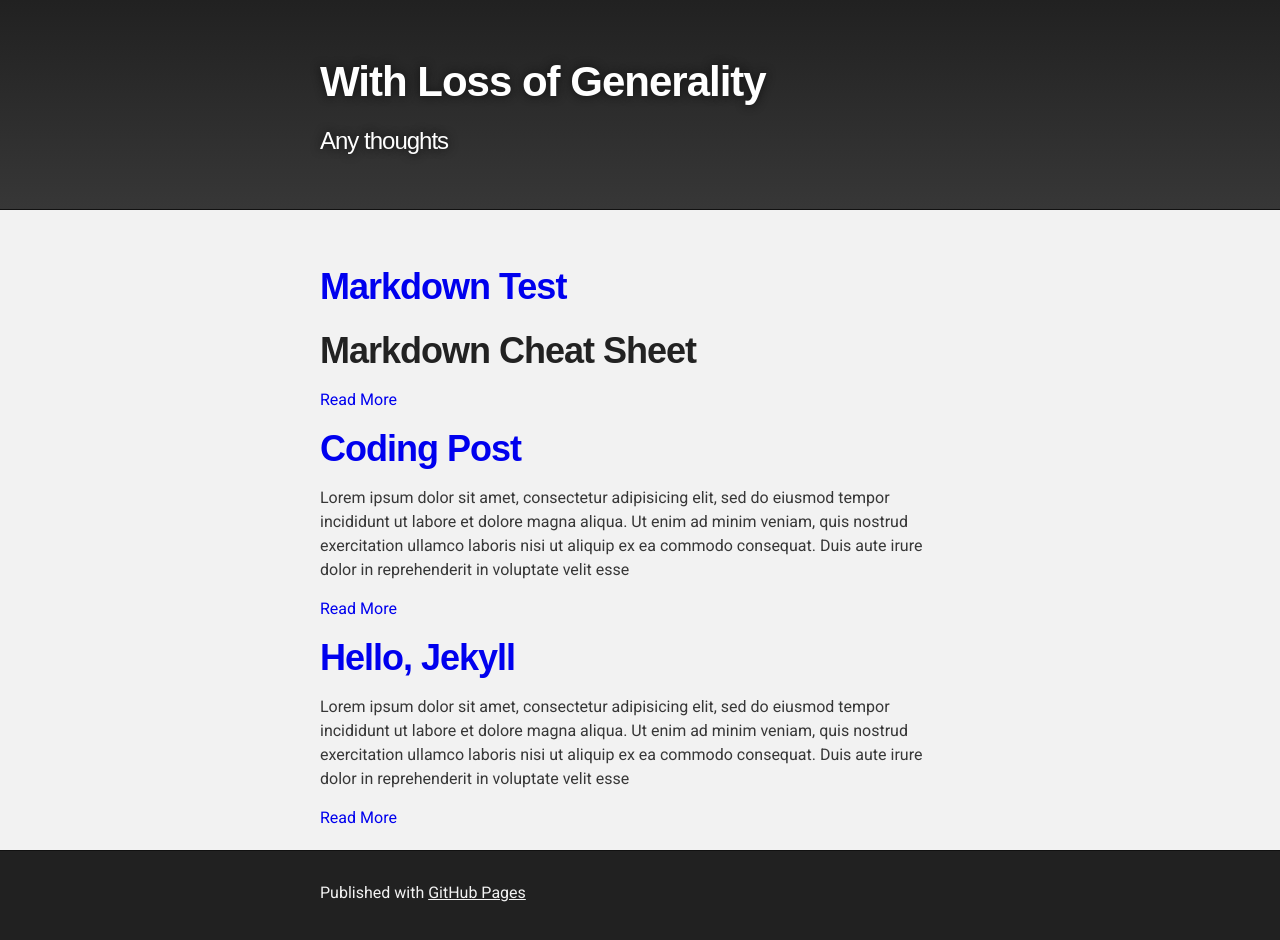
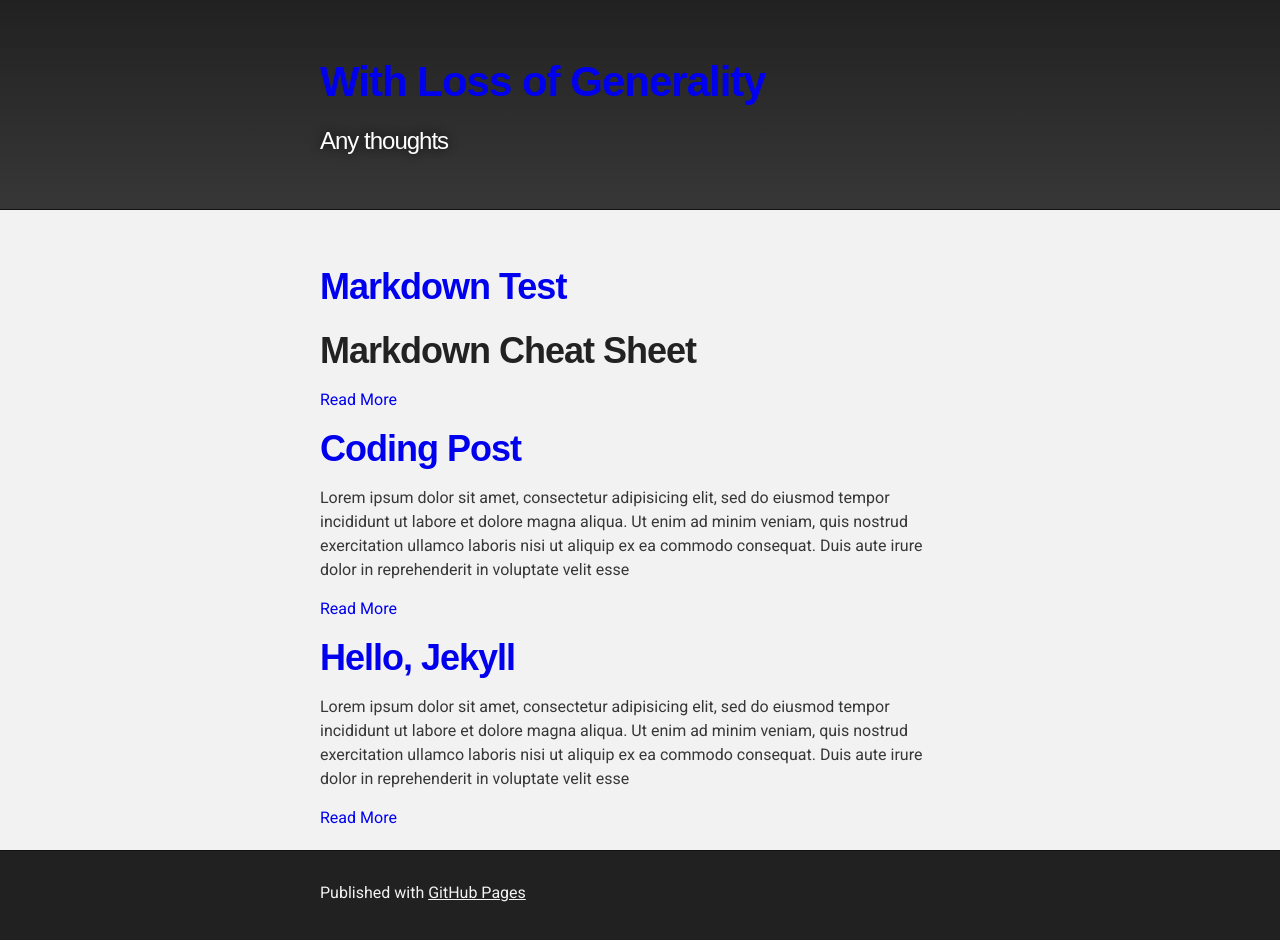
Before and after one commit to wlogdkim/wlogdkim.github.io, a Jekyll site: the page built from index.html, in a window 1280 px wide. Built offline with Jekyll 4.4.1, drawn with Linux system fonts in a browser that asks for light colours; some web fonts are replaced.

Commit message:
Update default.html

```diff
--- a/_layouts/default.html
+++ b/_layouts/default.html
@@ -26,7 +26,7 @@
             <a id="forkme_banner" href="{{ site.github.repository_url }}">View on GitHub</a>
           {% endif %}
 
-          <h1 id="project_title">{{ site.title | default: site.github.repository_name }}</h1>
+          <h1 id="project_title"><a href="index.html">{{ site.title | default: site.github.repository_name }}</a></h1>
           <h2 id="project_tagline">{{ site.description | default: site.github.project_tagline }}</h2>
 
 
```
